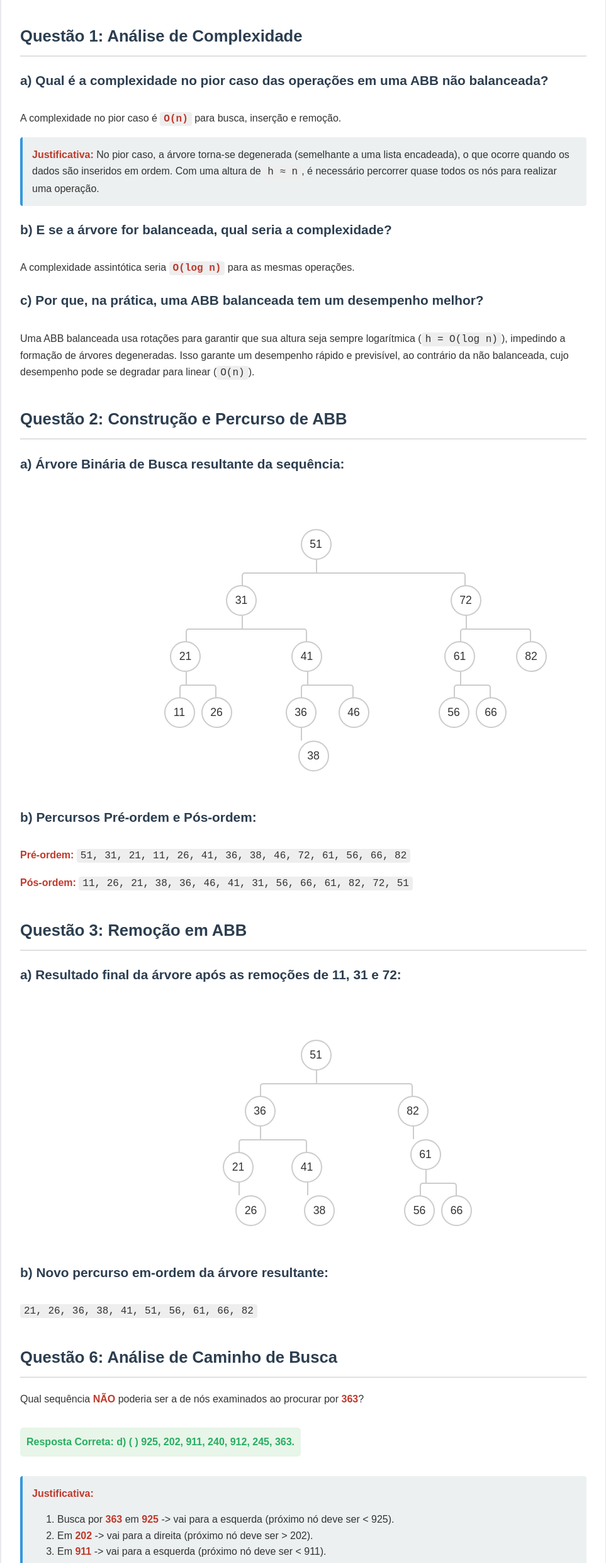
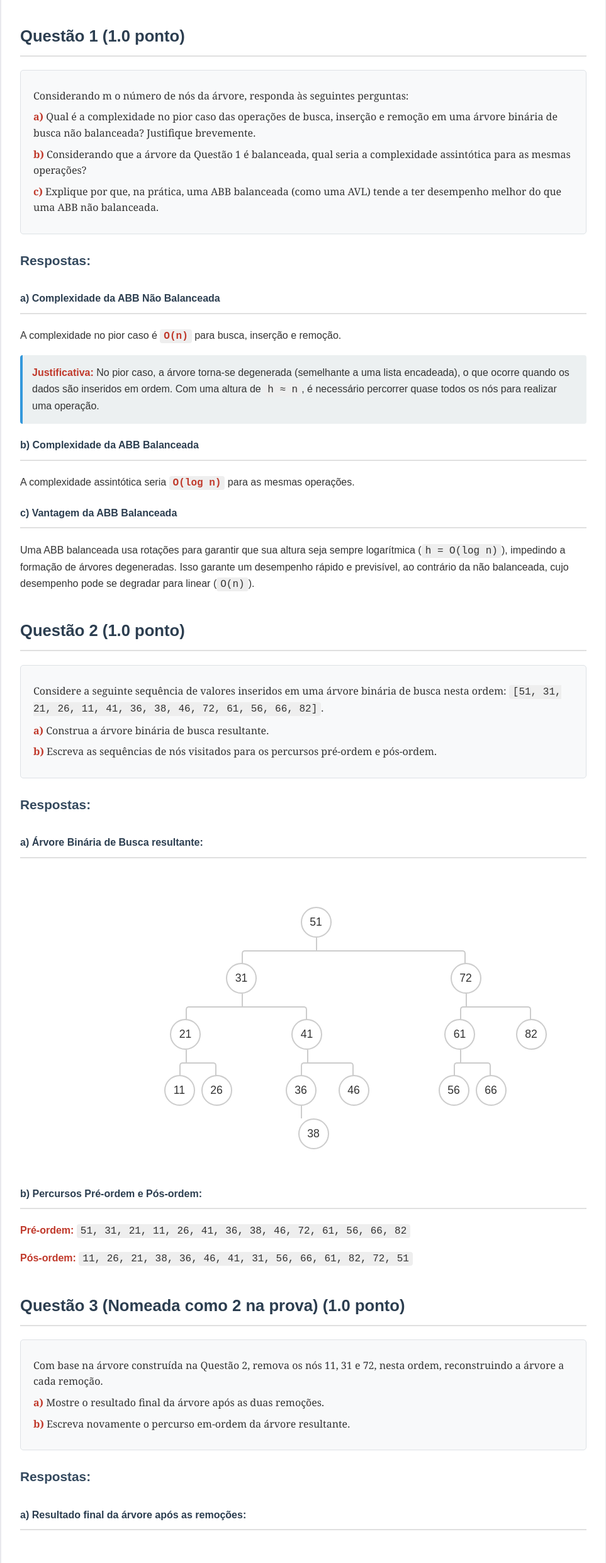
Before and after one commit to Crowller3D/arvore-ABB, a plain HTML site: page index.html in a window 1280 px wide. Shown: the part 146-2628 px from the top of the page at 63% size, without its empty margins (158-1121 px from the left). Drawn offline with Linux system fonts and the light colour scheme.

Commit message:
Update index.html

```diff
--- a/index.html
+++ b/index.html
@@ -3,7 +3,7 @@
 <head>
     <meta charset="UTF-8">
     <meta name="viewport" content="width=device-width, initial-scale=1.0">
-    <title>Resolução da Prova - Estruturas de Dados II</title>
+    <title>Gabarito da Prova - Estruturas de Dados II</title>
     <style>
         body {
             font-family: Arial, sans-serif;
@@ -36,6 +36,7 @@
         h3 {
             font-size: 1.3em;
             border: none;
+            color: #34495e;
         }
         strong {
             color: #c0392b;
@@ -60,6 +61,18 @@
             padding: 10px;
             border-radius: 5px;
             display: inline-block;
+        }
+        .question-box {
+            background-color: #f8f9fa;
+            border: 1px solid #dee2e6;
+            border-radius: 5px;
+            padding: 20px;
+            margin-top: 15px;
+            margin-bottom: 25px;
+            font-family: 'Georgia', serif;
+        }
+        .question-box p, .question-box li {
+            margin: 8px 0;
         }
 
         /* Estilos para a Árvore */
@@ -142,26 +155,39 @@
 </head>
 <body>
     <div class="container">
-        <h1>Resolução da Prova - Estruturas de Dados II</h1>
+        <h1>Gabarito da Prova - Estruturas de Dados II</h1>
 
         <section id="q1">
-            <h2>Questão 1: Análise de Complexidade</h2>
-            <h3>a) Qual é a complexidade no pior caso das operações em uma ABB não balanceada?</h3>
+            <h2>Questão 1 (1.0 ponto)</h2>
+            <div class="question-box">
+                <p>Considerando m o número de nós da árvore, responda às seguintes perguntas:</p>
+                <p><strong>a)</strong> Qual é a complexidade no pior caso das operações de busca, inserção e remoção em uma árvore binária de busca não balanceada? Justifique brevemente.</p>
+                <p><strong>b)</strong> Considerando que a árvore da Questão 1 é balanceada, qual seria a complexidade assintótica para as mesmas operações?</p>
+                <p><strong>c)</strong> Explique por que, na prática, uma ABB balanceada (como uma AVL) tende a ter desempenho melhor do que uma ABB não balanceada.</p>
+            </div>
+            <h3>Respostas:</h3>
+            <h4>a) Complexidade da ABB Não Balanceada</h4>
             <p>A complexidade no pior caso é <strong><code>O(n)</code></strong> para busca, inserção e remoção.</p>
             <div class="justification">
                 <strong>Justificativa:</strong> No pior caso, a árvore torna-se degenerada (semelhante a uma lista encadeada), o que ocorre quando os dados são inseridos em ordem. Com uma altura de <code>h ≈ n</code>, é necessário percorrer quase todos os nós para realizar uma operação.
             </div>
 
-            <h3>b) E se a árvore for balanceada, qual seria a complexidade?</h3>
+            <h4>b) Complexidade da ABB Balanceada</h4>
             <p>A complexidade assintótica seria <strong><code>O(log n)</code></strong> para as mesmas operações.</p>
 
-            <h3>c) Por que, na prática, uma ABB balanceada tem um desempenho melhor?</h3>
+            <h4>c) Vantagem da ABB Balanceada</h4>
             <p>Uma ABB balanceada usa rotações para garantir que sua altura seja sempre logarítmica (<code>h = O(log n)</code>), impedindo a formação de árvores degeneradas. Isso garante um desempenho rápido e previsível, ao contrário da não balanceada, cujo desempenho pode se degradar para linear (<code>O(n)</code>).</p>
         </section>
 
         <section id="q2">
-            <h2>Questão 2: Construção e Percurso de ABB</h2>
-            <h3>a) Árvore Binária de Busca resultante da sequência:</h3>
+            <h2>Questão 2 (1.0 ponto)</h2>
+            <div class="question-box">
+                <p>Considere a seguinte sequência de valores inseridos em uma árvore binária de busca nesta ordem: <code>[51, 31, 21, 26, 11, 41, 36, 38, 46, 72, 61, 56, 66, 82]</code>.</p>
+                <p><strong>a)</strong> Construa a árvore binária de busca resultante.</p>
+                <p><strong>b)</strong> Escreva as sequências de nós visitados para os percursos pré-ordem e pós-ordem.</p>
+            </div>
+            <h3>Respostas:</h3>
+            <h4>a) Árvore Binária de Busca resultante:</h4>
             <div class="tree-container">
                 <div class="tree">
                     <ul>
@@ -209,14 +235,20 @@
                 </div>
             </div>
 
-            <h3>b) Percursos Pré-ordem e Pós-ordem:</h3>
+            <h4>b) Percursos Pré-ordem e Pós-ordem:</h4>
             <p><strong>Pré-ordem:</strong> <code>51, 31, 21, 11, 26, 41, 36, 38, 46, 72, 61, 56, 66, 82</code></p>
             <p><strong>Pós-ordem:</strong> <code>11, 26, 21, 38, 36, 46, 41, 31, 56, 66, 61, 82, 72, 51</code></p>
         </section>
 
         <section id="q3">
-            <h2>Questão 3: Remoção em ABB</h2>
-            <h3>a) Resultado final da árvore após as remoções de 11, 31 e 72:</h3>
+            <h2>Questão 3 (Nomeada como 2 na prova) (1.0 ponto)</h2>
+             <div class="question-box">
+                <p>Com base na árvore construída na Questão 2, remova os nós 11, 31 e 72, nesta ordem, reconstruindo a árvore a cada remoção.</p>
+                <p><strong>a)</strong> Mostre o resultado final da árvore após as duas remoções.</p>
+                <p><strong>b)</strong> Escreva novamente o percurso em-ordem da árvore resultante.</p>
+            </div>
+            <h3>Respostas:</h3>
+            <h4>a) Resultado final da árvore após as remoções:</h4>
             <div class="tree-container">
                 <div class="tree">
                      <ul>
@@ -254,13 +286,23 @@
                 </div>
             </div>
 
-            <h3>b) Novo percurso em-ordem da árvore resultante:</h3>
+            <h4>b) Novo percurso em-ordem:</h4>
             <p><code>21, 26, 36, 38, 41, 51, 56, 61, 66, 82</code></p>
         </section>
 
         <section id="q6">
-            <h2>Questão 6: Análise de Caminho de Busca</h2>
-            <p>Qual sequência <strong>NÃO</strong> poderia ser a de nós examinados ao procurar por <strong>363</strong>?</p>
+            <h2>Questão 6 (1.0 ponto)</h2>
+            <div class="question-box">
+                <p>Suponha que uma Árvore Binária de Busca possui números entre 1 e 1000 e que se quer procurar pelo número 363. Qual sequência abaixo <strong>NÃO</strong> poderia ser a sequência de nós examinados?</p>
+                <ul>
+                    <li>a) ( ) 2, 252, 401, 398, 330, 344, 397, 363.</li>
+                    <li>b) ( ) 924, 220, 911, 244, 898, 258, 362, 363.</li>
+                    <li>c) ( ) 2, 399, 387, 219, 266, 382, 381, 278, 363.</li>
+                    <li>d) ( ) 925, 202, 911, 240, 912, 245, 363.</li>
+                    <li>e) ( ) 935, 278, 347, 621, 350, 392, 358, 363.</li>
+                </ul>
+            </div>
+            <h3>Resposta:</h3>
             <p class="correct-answer">Resposta Correta: d) ( ) 925, 202, 911, 240, 912, 245, 363.</p>
             <div class="justification">
                 <strong>Justificativa:</strong>
@@ -275,8 +317,23 @@
         </section>
 
         <section id="q4-5-status">
-            <h2>Status: Questões 4 e 5 (AVL)</h2>
-            <p class="justification">A resolução detalhada para as questões 4 e 5, que envolvem a manipulação passo a passo da árvore AVL, é a mais complexa e será fornecida em seguida para garantir a precisão de cada etapa de balanceamento.</p>
+            <h2>Questões 4 e 5 (AVL)</h2>
+            <div class="question-box">
+                <p><strong>Questão 4 (2.0 pontos):</strong> Considere que os seguintes valores foram inseridos nesta ordem em uma Árvore AVL inicialmente vazia: <code>[50, 31, 72, 21, 41, 36, 38, 46, 61, 56, 67, 85]</code>.</p>
+                <ul>
+                    <li>a) Construa a árvore AVL após cada inserção, mostrando o fator de balanceamento (FB) de cada nó.</li>
+                    <li>b) Sempre que houver desbalanceamento (|FB| > 1), aplique a rotação apropriada (simples ou dupla) e redesenhe a árvore corrigida.</li>
+                    <li>c) Ao final de todas as inserções, apresente a árvore AVL final e o fator de balanceamento de cada nó.</li>
+                </ul>
+                <hr>
+                <p><strong>Questão 5 (1.0 ponto):</strong> Utilize a árvore AVL final obtida na Questão 4 e remova os nós na seguinte ordem: 41, 72, 50.</p>
+                 <ul>
+                    <li>a) Após cada remoção, recalcule o fator de balanceamento de todos os nós e aplique as rotações necessárias para manter a propriedade AVL.</li>
+                    <li>b) Apresente a árvore resultante ao final de cada remoção.</li>
+                    <li>c) Indique, para cada etapa, quais rotações foram utilizadas.</li>
+                </ul>
+            </div>
+            <p class="justification"><strong>Status:</strong> A resolução detalhada para estas questões, que envolvem a manipulação passo a passo da árvore AVL, será fornecida a seguir para garantir total precisão.</p>
         </section>
     </div>
 </body>
```
